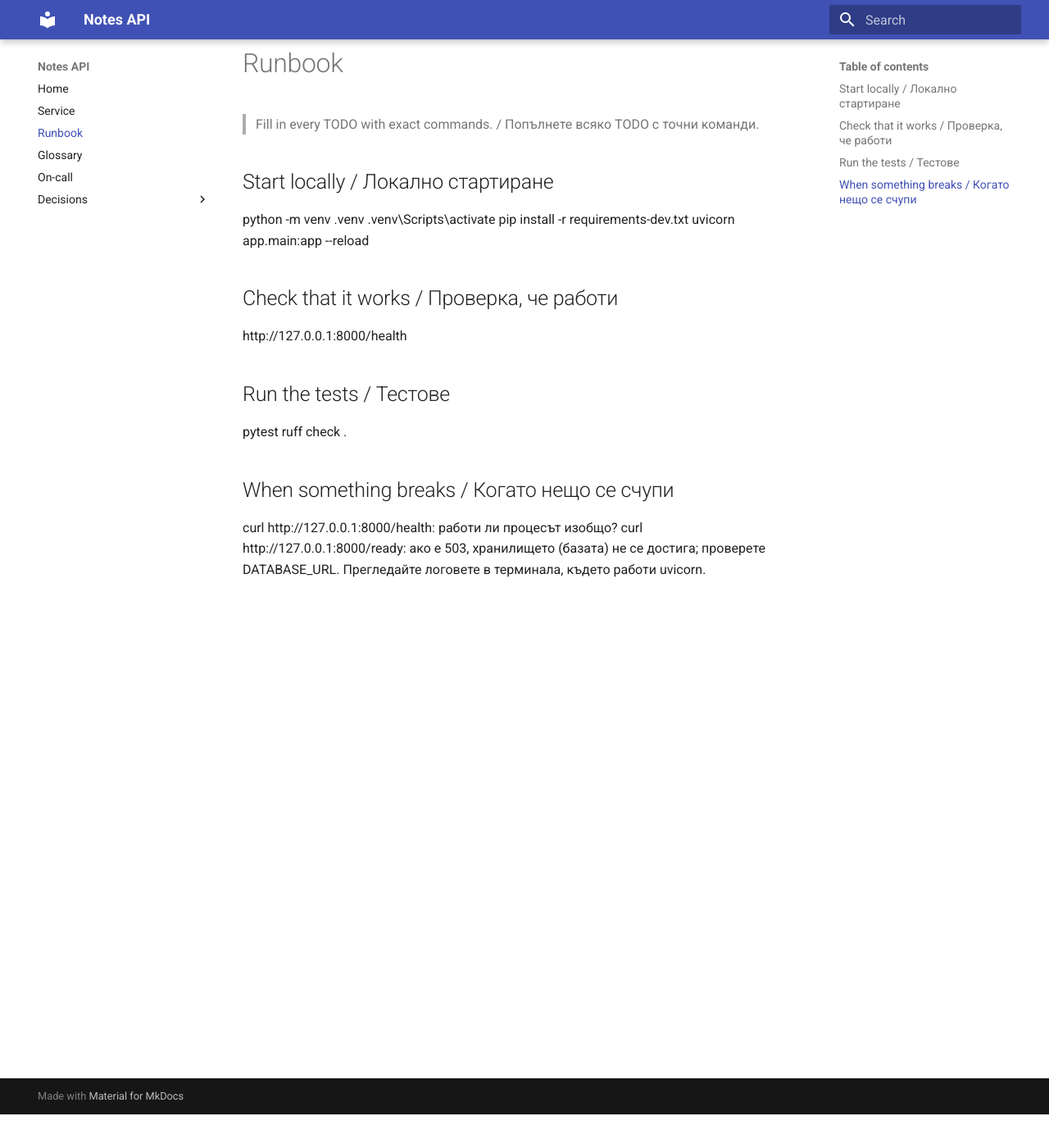
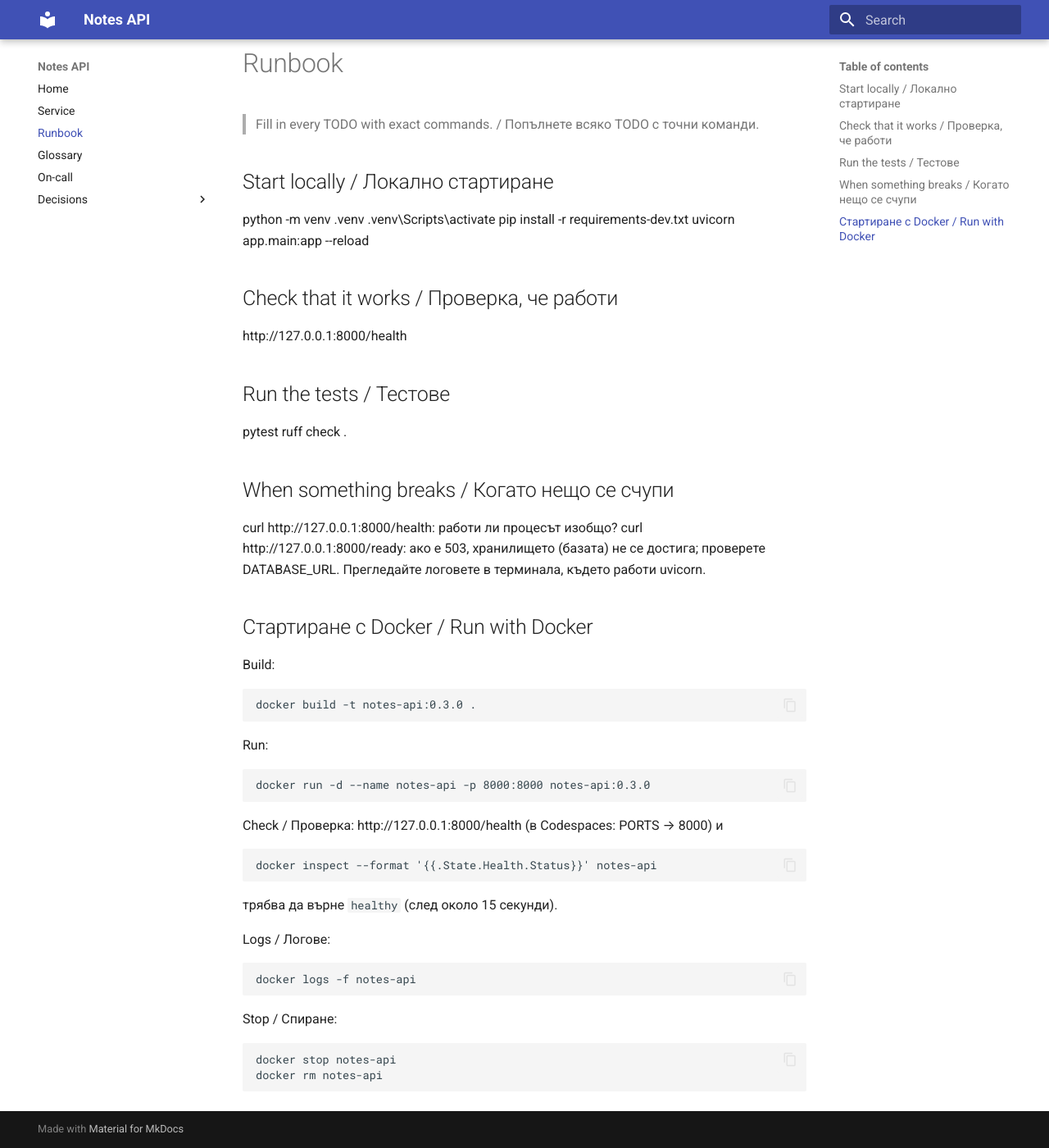
Before and after one commit to hb1dys/devops-labs-fn361223029, an MkDocs documentation site: the page built from docs/runbook.md, in a window 1280 px wide and 1400 px high, scrolled down 41 px. Shown: the whole window at 82% size. Built offline with MkDocs 1.6.1 and Material for MkDocs 9.7.7, drawn with Linux system fonts in a browser that asks for light colours.

Commit message:
Document running with Docker

```diff
--- a/docs/runbook.md
+++ b/docs/runbook.md
@@ -23,3 +23,28 @@ ruff check .
 curl http://127.0.0.1:8000/health: работи ли процесът изобщо?
 curl http://127.0.0.1:8000/ready: ако е 503, хранилището (базата) не се достига; проверете DATABASE_URL.
 Прегледайте логовете в терминала, където работи uvicorn.
+
+## Стартиране с Docker / Run with Docker
+
+Build:
+
+    docker build -t notes-api:0.3.0 .
+
+Run:
+
+    docker run -d --name notes-api -p 8000:8000 notes-api:0.3.0
+
+Check / Проверка: http://127.0.0.1:8000/health (в Codespaces: PORTS → 8000) и
+
+    docker inspect --format '{{.State.Health.Status}}' notes-api
+
+трябва да върне `healthy` (след около 15 секунди).
+
+Logs / Логове:
+
+    docker logs -f notes-api
+
+Stop / Спиране:
+
+    docker stop notes-api
+    docker rm notes-api
```
